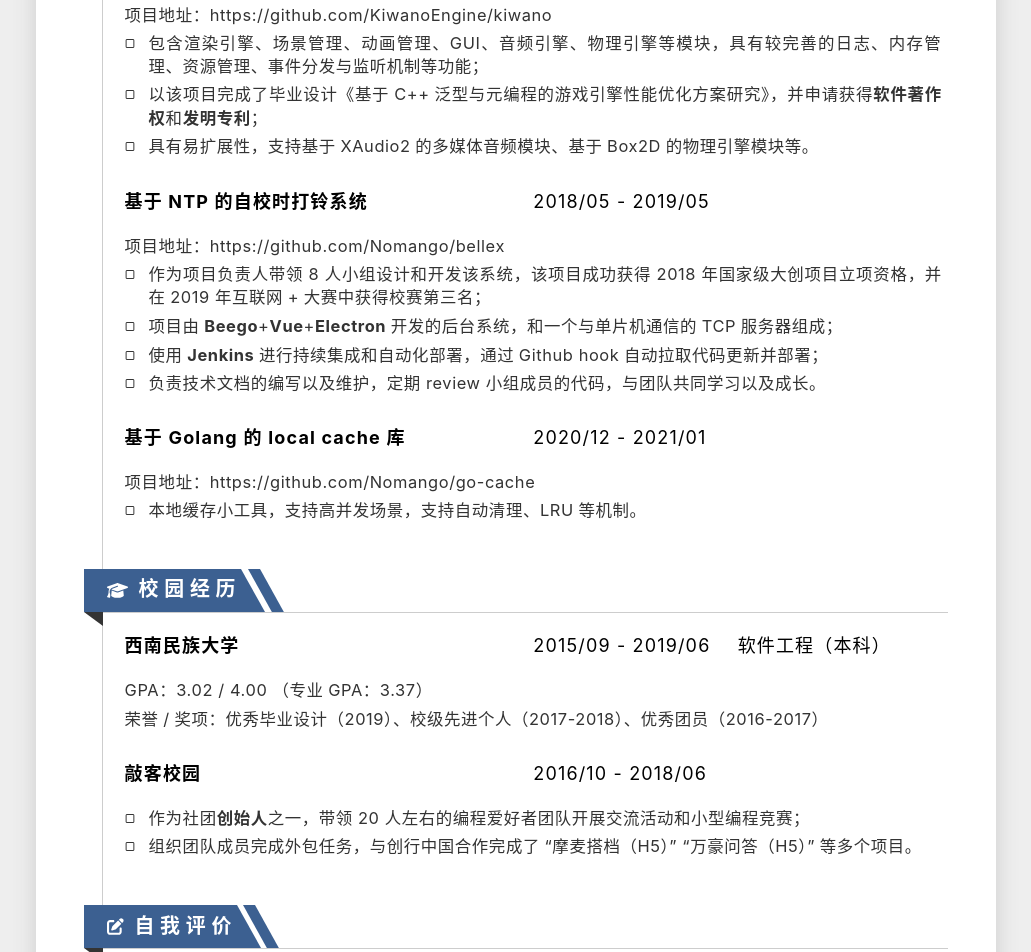
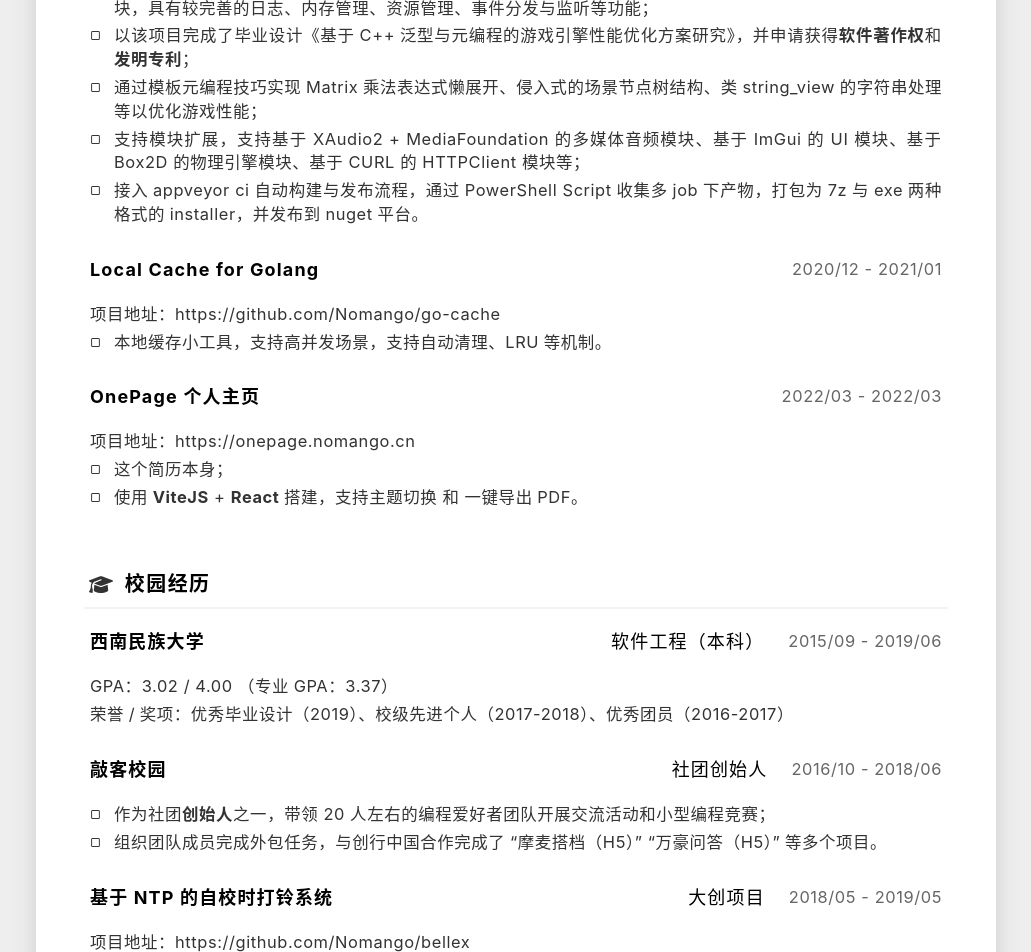
Before and after one commit to Nomango/OnePage, a React (Vite) app: page / in a window 1280 px wide. Shown: the part 1720-2672 px from the top of the page, without its empty margins (124-1155 px from the left). Built offline with nearby package versions, Linux system fonts and the light colour scheme.

Commit message:
update resume & show avatar placeholder

```diff
--- a/src/App.jsx
+++ b/src/App.jsx
@@ -15,7 +15,7 @@ export default function App() {
   const Themes = [Plain, Blues].map(Theme => {
     return <Theme resume={Resume} />
   });
-  const [themeIdx, setTheme] = useState(1);
+  const [themeIdx, setTheme] = useState(0);
   const switchTheme = () => {
     setTheme((themeIdx + 1) % Themes.length);
   };
--- a/src/Resume/index.jsx
+++ b/src/Resume/index.jsx
@@ -105,53 +105,54 @@ const Resume = {
       icon: faCode,
       items: [
         {
-          name: "基于Modern C++的通用配置库",
+          name: "Modern C++适用的通用配置库",
           duration: "2019/04 - 至今",
           preview_label: "项目地址：",
           preview_url: <Link url="https://github.com/Nomango/configor" />,
           description: [
             [
-              <>C++练手项目，较多的使用了Modern C++语法与技巧，注重项目规范与编码质量；</>,
-              <>支持了非常灵活的JSON格式数据交互，遵循标准库的设计语言，降低用户学习成本，尽显C++优雅风范；</>,
-              <>在设计时尽可能考虑了可扩展性，未来还预计支持YAML、INI等其他数据格式；</>,
+              <>仅头文件的轻量级配置工具库，以书写优雅为目标，遵循STL设计规范，降低用户学习成本，同时覆盖大部分平台和编译环境下的C++11标准；</>,
+              <>具有非侵入式的序列化与反序列化、自定义类型隐式转换、完备的Unicode与多编码支持等特点；</>,
+              <>注重项目规范与编码质量，单侧覆盖率大于90%，并接入Github Actions，在PR时自动检测平台兼容性与覆盖率；</>,
+              <>在设计时尽可能考虑了可扩展性，目前仅支持JSON，未来还预计支持YAML、INI等其他数据格式。</>,
             ]
           ]
         },
         {
-          name: "基于DirectX的C++ 2D游戏引擎",
+          name: "Kiwano 2D游戏引擎",
           duration: "2017/09 - 2020/12",
           preview_label: "项目地址：",
-          preview_url: <Link url="https://github.com/KiwanoEngine/kiwano" />,
+          preview_url: <Link url="https://kiwanoengine.com" />,
           description: [
             [
-              <>包含渲染引擎、场景管理、动画管理、GUI、音频引擎、物理引擎等模块，具有较完善的日志、内存管理、资源管理、事件分发与监听机制等功能；</>,
+              <>基于Direct2D实现的C++ 2D游戏引擎，包含渲染引擎、场景管理、动画管理、音频管理、物理引擎等模块，具有较完善的日志、内存管理、资源管理、事件分发与监听等功能；</>,
               <>以该项目完成了毕业设计《基于C++泛型与元编程的游戏引擎性能优化方案研究》，并申请获得<b>软件著作权</b>和<b>发明专利</b>；</>,
-              <>具有易扩展性，支持基于XAudio2的多媒体音频模块、基于Box2D的物理引擎模块等。</>,
+              <>通过模板元编程技巧实现Matrix乘法表达式懒展开、侵入式的场景节点树结构、类string_view的字符串处理等以优化游戏性能；</>,
+              <>支持模块扩展，支持基于 XAudio2 + MediaFoundation 的多媒体音频模块、基于 ImGui 的 UI 模块、基于 Box2D 的物理引擎模块、基于 CURL 的 HTTPClient 模块等；</>,
+              <>接入appveyor ci自动构建与发布流程，通过PowerShell Script收集多job下产物，打包为7z与exe两种格式的installer，并发布到nuget平台。</>,
             ]
           ]
         },
         {
-          name: "基于 NTP 的自校时打铃系统",
-          duration: "2018/05 - 2019/05",
-          preview_label: "项目地址：",
-          preview_url: <Link url="https://github.com/Nomango/bellex" />,
-          description: [
-            [
-              <>作为项目负责人带领 8 人小组设计和开发该系统，该项目成功获得 2018 年国家级大创项目立项资格，并在2019 年互联网+大赛中获得校赛第三名；</>,
-              <>项目由<b>Beego</b>+<b>Vue</b>+<b>Electron</b>开发的后台系统，和一个与单片机通信的TCP服务器组成；</>,
-              <>使用<b>Jenkins</b>进行持续集成和自动化部署，通过Github hook自动拉取代码更新并部署；</>,
-              <>负责技术文档的编写以及维护，定期 review 小组成员的代码，与团队共同学习以及成长。</>,
-            ]
-          ]
-        },
-        {
-          name: "基于Golang的local cache库",
+          name: "Local Cache for Golang",
           duration: "2020/12 - 2021/01",
           preview_label: "项目地址：",
           preview_url: <Link url="https://github.com/Nomango/go-cache" />,
           description: [
             [
               <>本地缓存小工具，支持高并发场景，支持自动清理、LRU等机制。</>,
+            ]
+          ]
+        },
+        {
+          name: "OnePage个人主页",
+          duration: "2022/03 - 2022/03",
+          preview_label: "项目地址：",
+          preview_url: <Link url="https://onepage.nomango.cn" />,
+          description: [
+            [
+              <>这个简历本身；</>,
+              <>使用<b>ViteJS</b> + <b>React</b>搭建，支持主题切换 和 一键导出PDF。</>,
             ]
           ]
         }
@@ -173,13 +174,30 @@ const Resume = {
         {
           name: "敲客校园",
           duration: "2016/10 - 2018/06",
+          position: "社团创始人",
           description: [
             [
               <>作为社团<b>创始人</b>之一，带领 20 人左右的编程爱好者团队开展交流活动和小型编程竞赛；</>,
               <>组织团队成员完成外包任务，与创行中国合作完成了“摩麦搭档（H5）” “万豪问答（H5）”等多个项目。</>,
             ]
           ]
-        }
+        },
+        {
+          name: "基于 NTP 的自校时打铃系统",
+          duration: "2018/05 - 2019/05",
+          position: "大创项目",
+          preview_label: "项目地址：",
+          preview_url: <Link url="https://github.com/Nomango/bellex" />,
+          description: [
+            [
+              <>作为项目负责人带领 8 人小组设计和开发该系统，该项目成功获得 2018 年国家级大创项目立项，并在2019 年互联网+大赛中获得校赛第三名；</>,
+              <>使用NTP校时技术优化现有打铃系统的校时模块，提升校时精确性，相比于GPS校时降低约80%费用；</>,
+              <>项目由<b>Beego</b>+<b>Vue</b>+<b>Electron</b>开发的后台系统，和一个与单片机通信的TCP服务器组成；</>,
+              <>使用<b>Jenkins</b>进行持续集成和自动化部署，通过Github hook自动拉取代码更新并部署；</>,
+              <>负责技术文档的编写以及维护，定期 review 小组成员的代码，与团队共同学习以及成长。</>,
+            ]
+          ]
+        },
       ]
     },
     {
--- a/src/assets/css/index.css
+++ b/src/assets/css/index.css
@@ -80,8 +80,16 @@ ul li::before {
   color: var(--lowlight-color);
 }
 
-.flex-full {
+.flex-1 {
   flex: 1;
+}
+
+.flex-2 {
+  flex: 2;
+}
+
+.bold {
+  font-weight: bold;
 }
 
 #main-wrapper {
--- a/src/themes/Blues/index.jsx
+++ b/src/themes/Blues/index.jsx
@@ -23,9 +23,13 @@ export default function Content(props) {
           </div>
         </div>
         {
-          resume.show_avatar && (
+          resume.show_avatar ? (
             <div className="profile-right">
               <img className="profile-avatar" src={resume.avatar} alt="avatar" />
+            </div>
+          ) : (
+            <div className="profile-right">
+              <div className="profile-avatar-dummy"><p>avatar</p></div>
             </div>
           )
         }
@@ -84,9 +88,9 @@ function Item(props) {
       {
         item.name && (
           <div className="content-title">
-            <h3 className="content-title-item">{item.name}</h3>
-            <h3 className="content-title-item">{item.duration}</h3>
-            <h3 className="content-title-item">{item.position ? item.position : null}</h3>
+            <h3 className="content-title-item flex-2 bold">{item.name}</h3>
+            <h3 className="content-title-item flex-1 lowlight">{item.duration}</h3>
+            <h3 className="content-title-item flex-1">{item.position ? item.position : null}</h3>
           </div>
         )
       }
--- a/src/themes/Blues/index.module.less
+++ b/src/themes/Blues/index.module.less
@@ -44,6 +44,22 @@
         display: block;
         margin: 0 auto;
         width: 90%;
+      }
+
+      .profile-avatar-dummy {
+        display: flex;
+        align-items: center;
+        margin: 0 auto;
+        width: 90%;
+        height: 100%;
+        border: 1px dashed var(--lowlight-color);
+
+        p {
+          flex: 1;
+          color: var(--lowlight-color);
+          text-align: center;
+          user-select: none;
+        }
       }
 
       .profile-items {
@@ -186,15 +202,9 @@
             justify-content: space-around;
             margin: 2rem 0;
 
-            .content-title-item:first-child {
-              flex: 2;
-              font-weight: bold;
-            }
-
-            .content-title-item {
-              flex: 1;
-              // color: var(--main-color);
-            }
+            // .content-title-item {
+            //   color: var(--main-color);
+            // }
           }
 
           .content-line {
--- a/src/themes/Plain/index.jsx
+++ b/src/themes/Plain/index.jsx
@@ -12,10 +12,16 @@ export default function Content(props) {
           <p>{resume.desired_job}</p>
         </div>
         {
-          resume.show_avatar && (
+          resume.show_avatar ? (
             <div className="profile-right">
               <div className='profile-avatar-wrapper'>
                 <img className="profile-avatar" src={resume.avatar} alt="avatar" />
+              </div>
+            </div>
+          ) : (
+            <div className="profile-right">
+              <div className='profile-avatar-wrapper'>
+                <div className="profile-avatar-dummy"><p>avatar</p></div>
               </div>
             </div>
           )
@@ -79,7 +85,7 @@ function Item(props) {
       {
         item.name && (
           <div className="content-title">
-            <h3 className="content-title-item flex-full">{item.name}</h3>
+            <h3 className="content-title-item flex-1 bold">{item.name}</h3>
             <h3 className="content-title-item">{item.position ? item.position : null}</h3>
             <p className="content-title-item lowlight">{item.duration}</p>
           </div>
--- a/src/themes/Plain/index.module.less
+++ b/src/themes/Plain/index.module.less
@@ -39,6 +39,25 @@
           width: 100%;
           top: -1rem;
           left: 0;
+        }
+
+        .profile-avatar-dummy {
+          position: absolute;
+          display: flex;
+          align-items: center;
+          top: 0;
+          left: 0;
+          width: 95%;
+          height: 95%;
+          border-radius: 0.6rem;
+          border: 1px dashed var(--lowlight-color);
+
+          p {
+            flex: 1;
+            color: var(--lowlight-color);
+            text-align: center;
+            user-select: none;
+          }
         }
       }
     }
@@ -115,10 +134,6 @@
             justify-content: space-around;
             margin: 2rem 0;
 
-            .content-title-item:first-child {
-              font-weight: bold;
-            }
-
             .content-title-item:last-child {
               margin-left: 2rem;
             }
```
